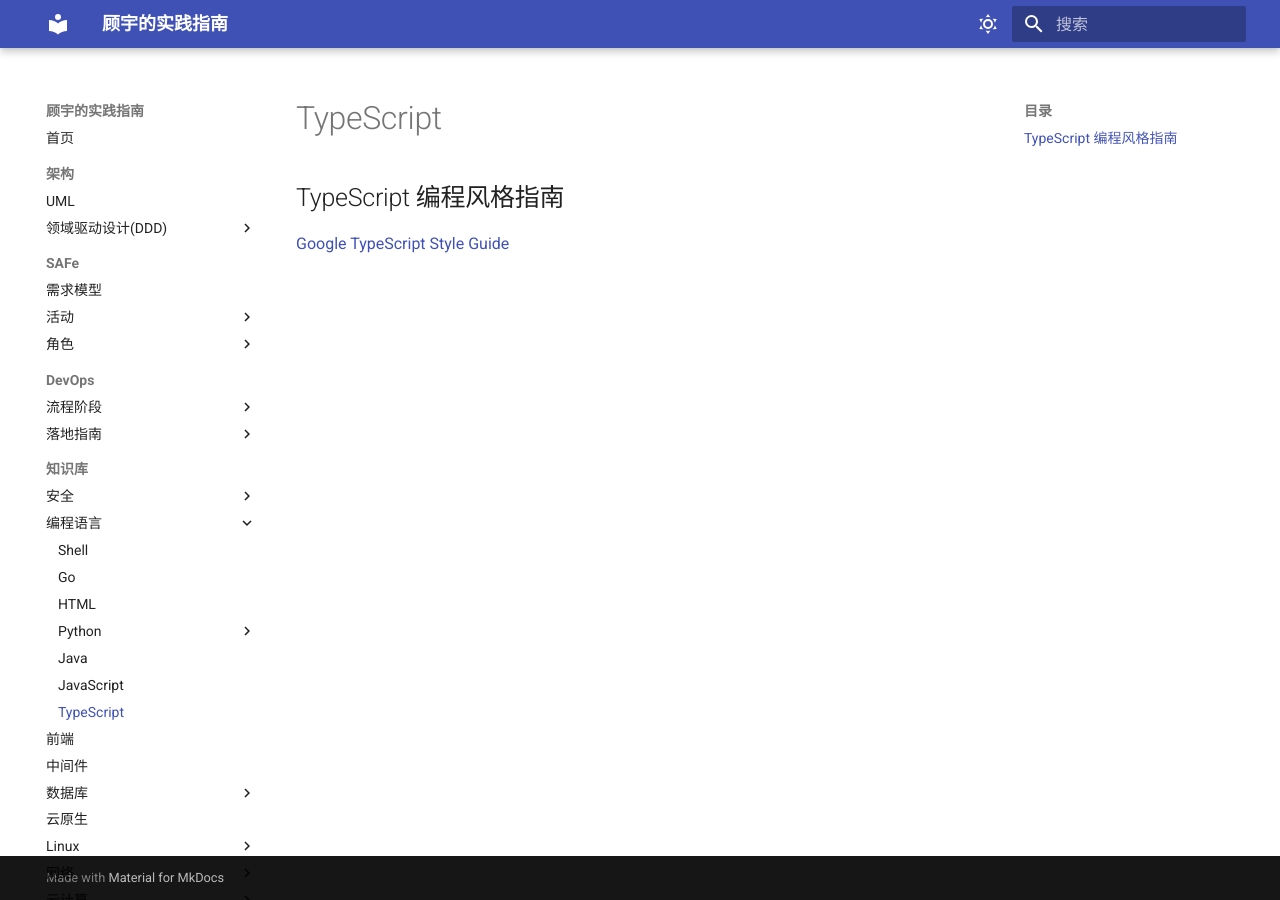
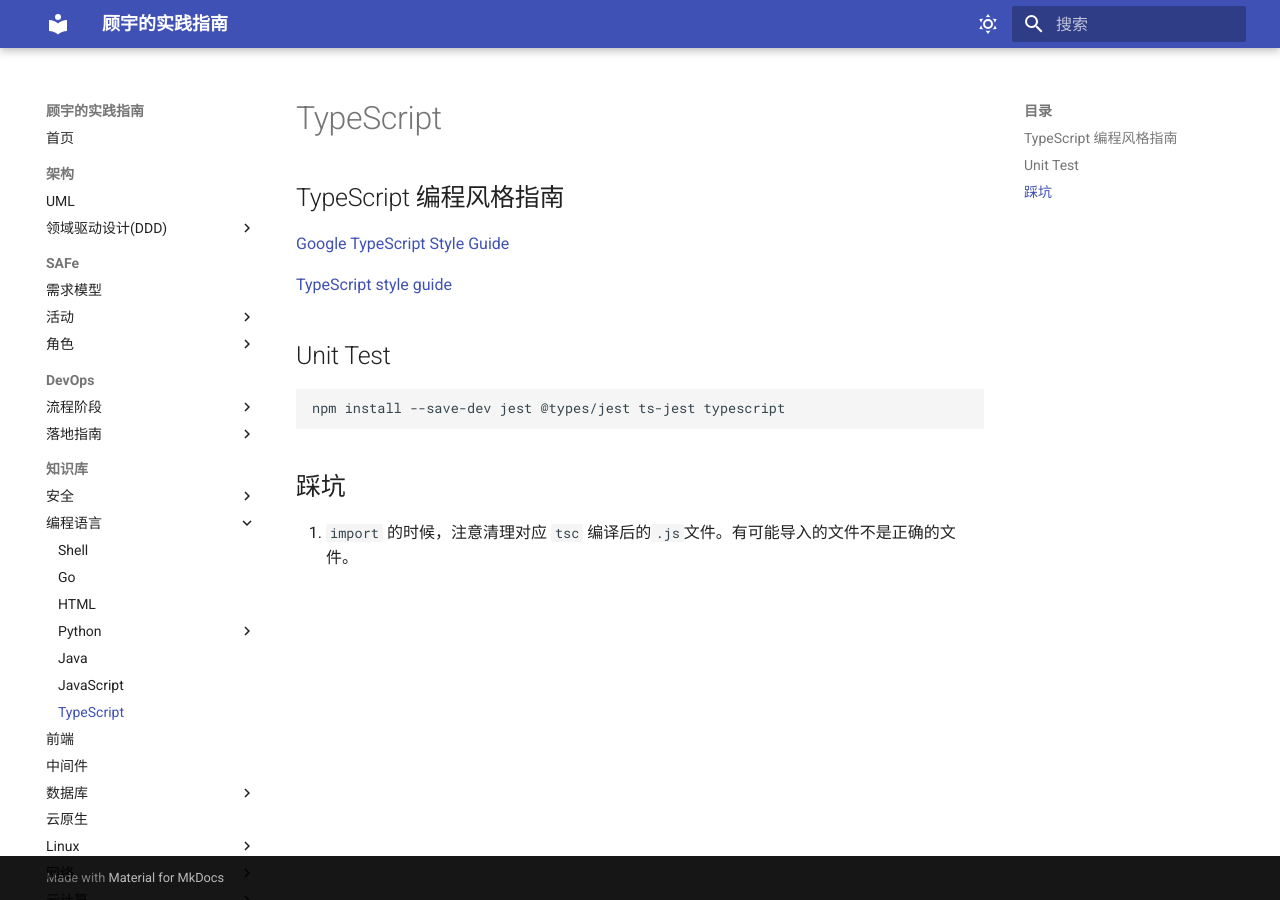
Before and after one commit to wizardbyron/guides, an MkDocs documentation site: the page built from docs/programming/ts/index.md, in a window 1280 px wide. Built offline with MkDocs 1.6.1 and Material for MkDocs 9.7.7, drawn with Linux system fonts in a browser that asks for light colours.

Commit message:
Update TypeScript content.

````diff
--- a/docs/programming/ts/index.md
+++ b/docs/programming/ts/index.md
@@ -3,3 +3,15 @@
 ## TypeScript 编程风格指南
 
 [Google TypeScript Style Guide](https://google.github.io/styleguide/tsguide.html)
+
+[TypeScript style guide](https://ts.dev/style/)
+
+## Unit Test
+
+```sh
+npm install --save-dev jest @types/jest ts-jest typescript
+```
+
+## 踩坑
+
+1. `import` 的时候，注意清理对应 `tsc` 编译后的`.js`文件。有可能导入的文件不是正确的文件。
````
